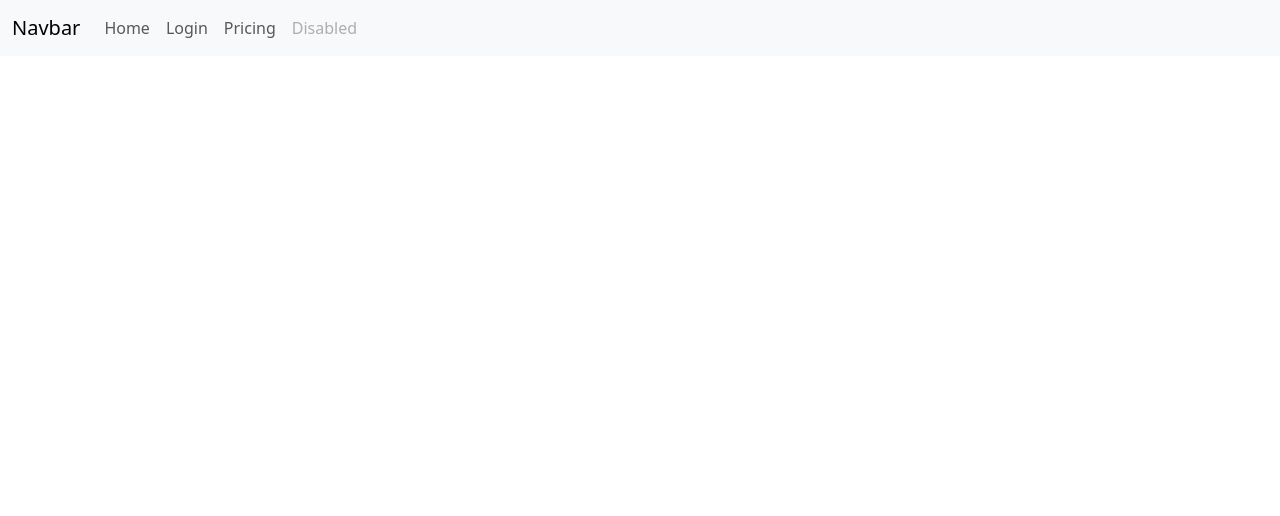
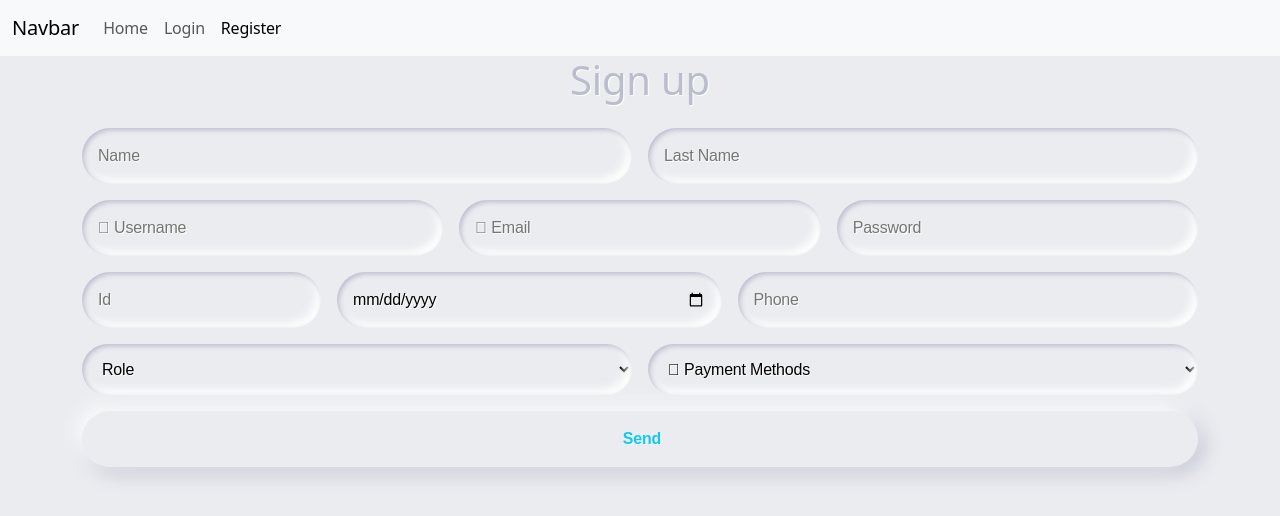
Before and after one commit to TzStrikerYT/bit-shop-v2-front, an Angular app: page /register in a window 1280 px wide. Before the commit this address led to /. Shown: the top 516 px of the page. Built offline with nearby package versions, Linux system fonts and the light colour scheme.

Commit message:
[add] add new form

```diff
--- a/src/app/app-routing.module.ts
+++ b/src/app/app-routing.module.ts
@@ -2,13 +2,15 @@ import { NgModule } from '@angular/core';
 import { RouterModule, Routes } from '@angular/router';
 import { HomeComponent } from './routes/home/home.component';
 import { LoginComponent } from './routes/login/login.component'
+import { RegisterComponent } from './routes/register/register.component';
 import { StudentsComponent } from './routes/students/students.component';
 
 const routes: Routes = [
   {path: '', pathMatch: "full", redirectTo: "/home"},
   {path: "home", component: HomeComponent},
   {path: "login", component: LoginComponent},
-  {path: "students", component: StudentsComponent}
+  {path: "students", component: StudentsComponent},
+  {path: "register", component: RegisterComponent}
 ];
 
 @NgModule({
--- a/src/app/app.module.ts
+++ b/src/app/app.module.ts
@@ -10,7 +10,8 @@ import { LoginComponent } from './routes/login/login.component';
 import { CardComponent } from './components/card/card.component';
 import { StudentsComponent } from './routes/students/students.component';
 import { FormsModule } from '@angular/forms';
-import { HttpClientModule } from "@angular/common/http"
+import { HttpClientModule } from "@angular/common/http";
+import { RegisterComponent } from './routes/register/register.component'
 
 @NgModule({
   declarations: [
@@ -20,7 +21,8 @@ import { HttpClientModule } from "@angular/common/http"
     HomeComponent,
     LoginComponent,
     CardComponent,
-    StudentsComponent
+    StudentsComponent,
+    RegisterComponent
   ],
   imports: [
     BrowserModule,
--- a/src/app/components/navbar/navbar.component.html
+++ b/src/app/components/navbar/navbar.component.html
@@ -38,8 +38,13 @@
             UserName
           </a>
         </ng-template>
-        <a class="nav-link" href="#">Pricing</a>
-        <a class="nav-link disabled">Disabled</a>
+        <a
+          class="nav-link"
+          [routerLink]="['/register']"
+          routerLinkActive="active"
+        >
+          Register
+        </a>
       </div>
     </div>
   </div>
--- /dev/null
+++ b/src/app/routes/register/register.component.css
@@ -0,0 +1,59 @@
+
+
+body {
+    background-color: #EBECF0 !important;
+  }
+
+  body, p, input, select, textarea, button {
+    font-family: 'Montserrat', sans-serif;
+    letter-spacing: -0.2px;
+    font-size: 16px;
+  }
+
+  div, p {
+    color: #BABECC;
+    text-shadow: 1px 1px 1px #FFF;
+  }
+
+  button, input, select {
+    border: 0;
+    outline: 0;
+    border-radius: 50px;
+    padding: 16px;
+    background-color: #EBECF0;
+    text-shadow: 1px 1px 0 #FFF;
+  }
+
+  .icon, option {
+    font-family: 'Montserrat', sans-serif, "font awesome 6 free";
+    letter-spacing: -0.2px;
+    font-size: 16px;
+  }
+
+  input, select {
+    box-shadow: inset 2px 2px 5px #BABECC, inset -5px -5px 10px #FFF;
+    width: 100%;
+    box-sizing: border-box;
+    transition: all 0.2s ease-in-out;
+  }
+
+  input:focus {
+    box-shadow: inset 1px 1px 2px #BABECC, inset -1px -1px 2px #FFF;
+  }
+
+  button {
+    color: #61677C;
+    font-weight: bold;
+    box-shadow: -5px -5px 20px #FFF, 5px 5px 20px #BABECC;
+    transition: all 0.2s ease-in-out;
+    cursor: pointer;
+    font-weight: 600;
+  }
+
+  button:hover {
+    box-shadow: -2px -2px 5px #FFF, 2px 2px 5px #BABECC;
+  }
+
+  button:active {
+    box-shadow: inset 1px 1px 2px #BABECC, inset -1px -1px 2px #FFF;
+  }
--- /dev/null
+++ b/src/app/routes/register/register.component.html
@@ -0,0 +1,50 @@
+<div class="container">
+  <div class="row">
+    <div class="col">
+      <form>
+        <div class="d-flex flex-column gap-3">
+          <div class="d-flex justify-content-center">
+            <h1>Sign up</h1>
+          </div>
+          <div class="d-flex flex-column flex-sm-row gap-3">
+            <input type="text" placeholder="Name" />
+            <input type="text" placeholder="Last Name" />
+          </div>
+          <div class="d-flex gap-3 flex-column flex-md-row">
+            <input class="icon" type="text" placeholder=" Username" />
+            <input class="icon" type="text" placeholder=" Email" />
+            <input type="password" placeholder="Password" />
+          </div>
+          <div class="d-flex gap-3 flex-column flex-md-row">
+            <div class="flex-grow-2">
+              <input type="text" placeholder="Id" />
+            </div>
+            <div class="flex-grow-1">
+              <input type="date" placeholder="Date Birth" />
+            </div>
+            <div class="flex-grow-1">
+              <input class="icon" type="text" placeholder="Phone" />
+            </div>
+          </div>
+          <div class="d-flex flex-column flex-sm-row gap-3">
+            <select class="">
+              <option selected>Role</option>
+              <option value="1">Administrador</option>
+              <option value="2">Subscriptor</option>
+              <option value="3">Cliente</option>
+            </select>
+            <select class="">
+              <option selected> Payment Methods</option>
+              <option value="1">Credit Card</option>
+              <option value="2">Debit Card</option>
+              <option value="3">Transfer</option>
+            </select>
+          </div>
+          <button class="text-info rounded-5" type="button">
+            <i class="fa-solid fa-paper-plane pe-1"></i> Send
+          </button>
+        </div>
+      </form>
+    </div>
+  </div>
+</div>
--- a/src/styles.css
+++ b/src/styles.css
@@ -1 +1,10 @@
 /* You can add global styles to this file, and also import other style files */
+body {
+    background-color: #EBECF0 !important;
+  }
+
+  body, p, input, select, textarea, button {
+    font-family: 'Montserrat', sans-serif;
+    letter-spacing: -0.2px;
+    font-size: 16px;
+  }
```
Also changed, not shown: src/app/routes/register/register.component.ts (added, +10 -0 lines), 1 other file (tests, documents, lock files or other folders).
